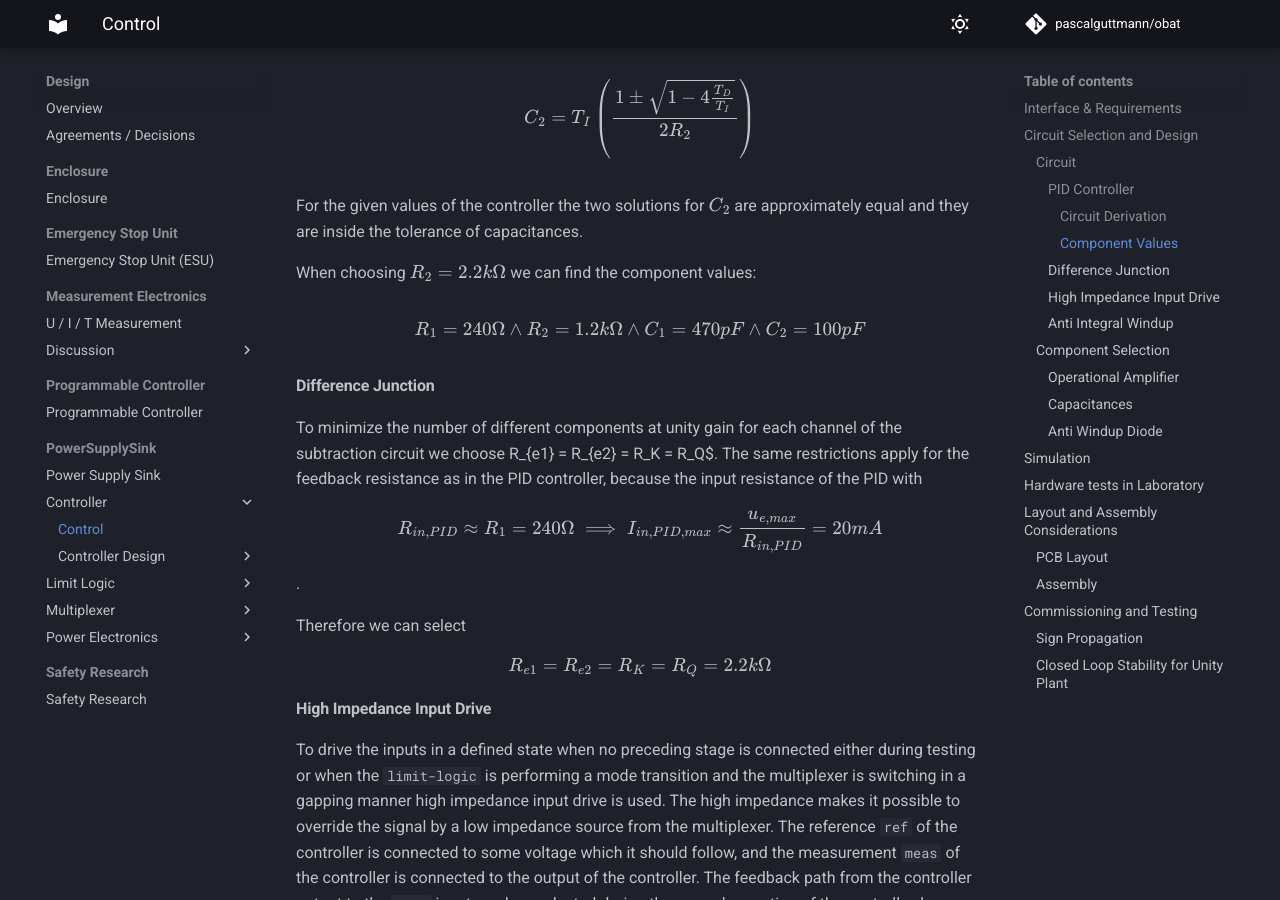
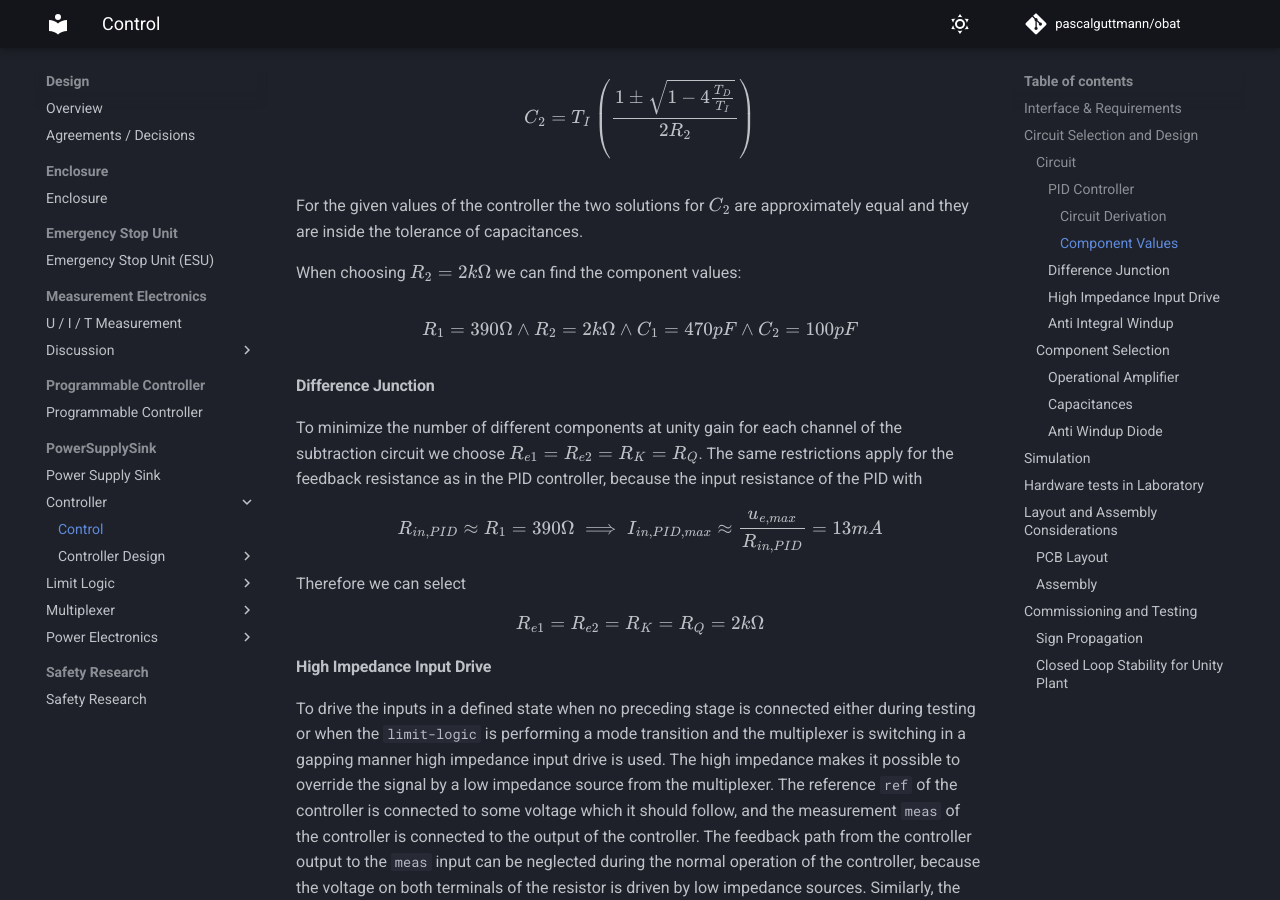
Before and after one commit to pascalguttmann/obat, an MkDocs documentation site: the page built from docs/design/pss/control/control.md, in a window 1280 px wide and 900 px high, scrolled down 4204 px. Built offline with MkDocs 1.6.1 and Material for MkDocs 9.7.7, drawn with Linux system fonts in a browser that asks for light colours; comment, search, counter and statistics services are not loaded.

Commit message:
edit control pid implementation to be consistent with pid params for current sensor pole addition

```diff
--- a/docs/design/pss/control/control.md
+++ b/docs/design/pss/control/control.md
@@ -142,11 +142,11 @@ $$ C_2 = T_I \left( \frac{1 \pm \sqrt{1-4\frac{T_D}{T_I}}}{2R_2} \right) $$
 For the given values of the controller the two solutions for $C_2$ are
 approximately equal and they are inside the tolerance of capacitances.
 
-When choosing $R_2 = 2.2 k \Omega$ we can find the component values:
+When choosing $R_2 = 2 k \Omega$ we can find the component values:
 
 $$
-  R_1 = 240 \Omega \land
-  R_2 = 1.2 k \Omega \land
+  R_1 = 390 \Omega \land
+  R_2 = 2 k \Omega \land
   C_1 = 470pF \land
   C_2 = 100pF
 $$
@@ -156,14 +156,14 @@ $$
 #### Difference Junction
 
 To minimize the number of different components at unity gain for each channel
-of the subtraction circuit we choose R_{e1} = R_{e2} = R_K = R_Q$.
+of the subtraction circuit we choose $R_{e1} = R_{e2} = R_K = R_Q$.
 The same restrictions apply for the feedback resistance as in the PID
 controller, because the input resistance of the PID with
-$$ R_{in,PID} \approx R_1 = 240 \Omega \implies I_{in,PID,max} \approx
-\frac{u_{e,max}}{R_{in,PID}} = 20 mA $$.
+$$ R_{in,PID} \approx R_1 = 390 \Omega \implies I_{in,PID,max} \approx
+\frac{u_{e,max}}{R_{in,PID}} = 13 mA $$
 
 Therefore we can select
-$$ R_{e1} = R_{e2} = R_K = R_Q = 2.2 k \Omega $$
+$$ R_{e1} = R_{e2} = R_K = R_Q = 2 k \Omega $$
 
 #### High Impedance Input Drive
 
```
